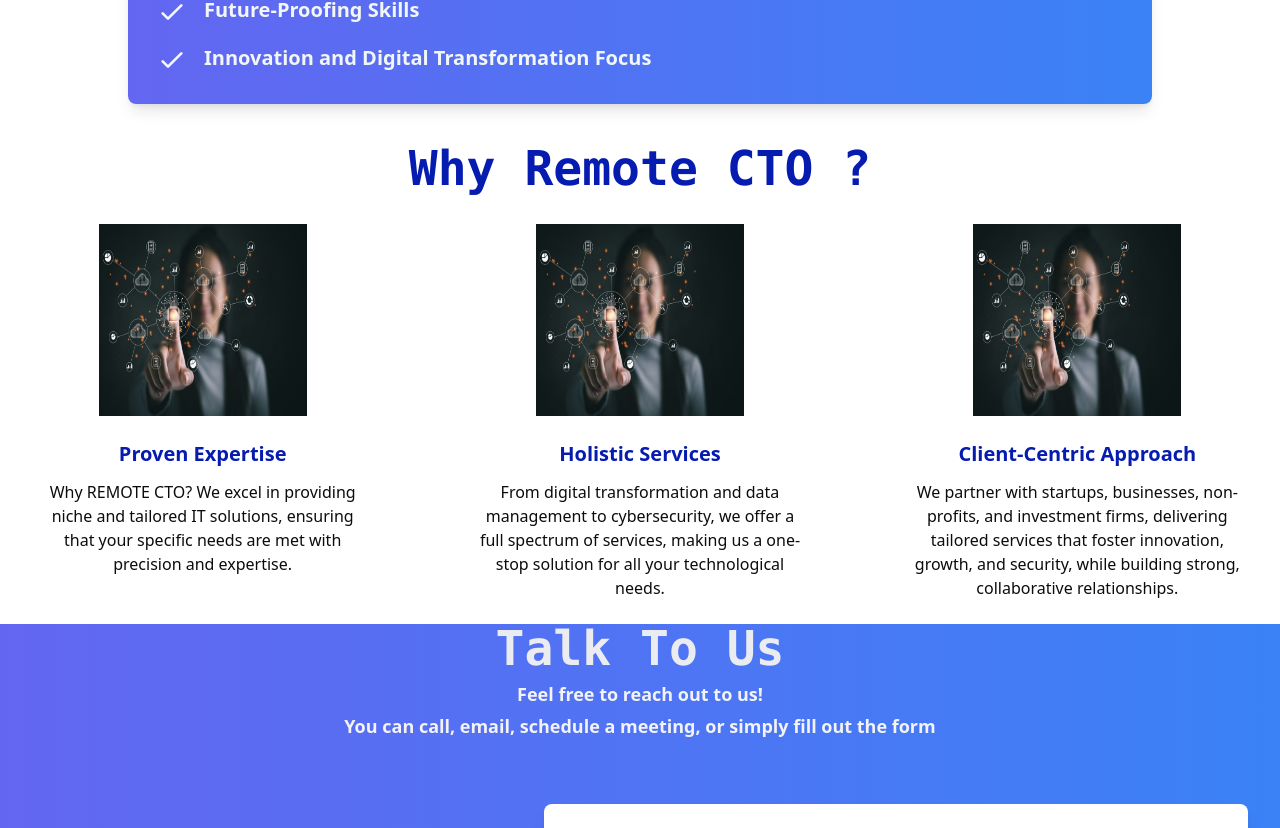
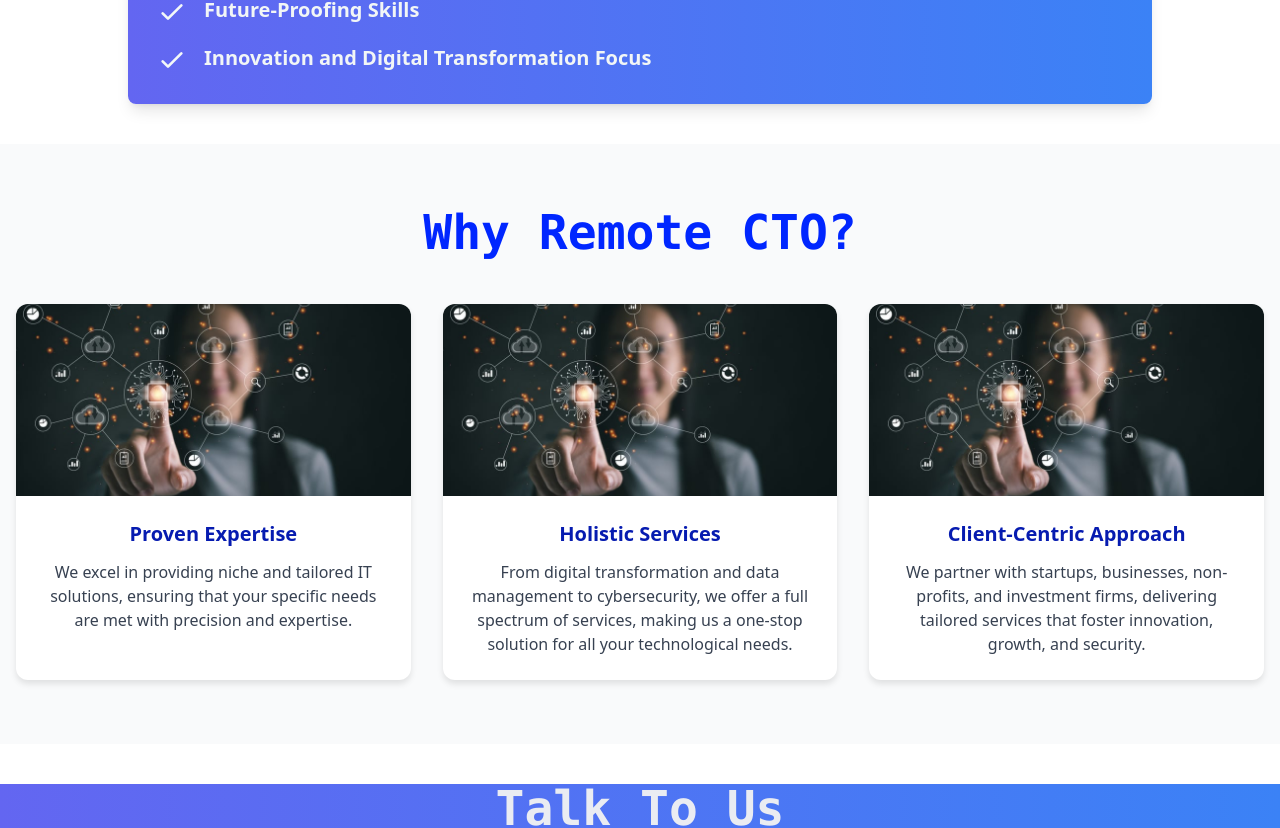
Before and after one commit to remote-cto/rcto_web_final, a Next.js app: page / in a window 1280 px wide. Shown: the part 6910-7738 px from the top of the page. Built offline with nearby package versions, Linux system fonts and the light colour scheme.

Commit message:
chnages done

```diff
--- a/app/components/FooterForm.tsx
+++ b/app/components/FooterForm.tsx
@@ -19,7 +19,7 @@ const FooterForm = () => {
     return (
         <div>
             <section className="bg-gradient-to-r from-indigo-500 to-blue-500">
-                <h2 className="text-xl lg:text-5xl font-bold text-center text-[#eaecf2] font-mono">
+                <h2 className="text-xl lg:text-5xl font-bold text-center text-[#eaecf2] font-mono mt-10">
                     Talk To Us
                 </h2>
                 <p className="text-lg font-bold text-center text-[#f3f3f6] mt-2">Feel free to reach out to us!</p>
--- a/app/components/WhyRemoteCTO.tsx
+++ b/app/components/WhyRemoteCTO.tsx
@@ -1,83 +1,107 @@
+
+"use client"
 import Image from "next/image";
-import React from "react";
+import React, { useState } from "react";
+import { motion } from "framer-motion";
+import { Info } from "lucide-react";
 
 const WhyRemoteCTO = () => {
+  // Explicitly type the state as number | null
+  const [hoveredCard, setHoveredCard] = useState<number | null>(null);
+
+  const cardVariants = {
+    initial: {
+      scale: 1,
+      boxShadow: "0 4px 6px rgba(0,0,0,0.1)"
+    },
+    hover: {
+      scale: 1.05,
+      boxShadow: "0 10px 20px rgba(6,27,176,0.2)",
+      transition: { duration: 0.3 }
+    }
+  };
+
+  const cardContents = [
+    {
+      icon: "/images/ManagedIT.jpg",
+      title: "Proven Expertise",
+      description: "We excel in providing niche and tailored IT solutions, ensuring that your specific needs are met with precision and expertise."
+    },
+    {
+      icon: "/images/ManagedIT.jpg",
+      title: "Holistic Services",
+      description: "From digital transformation and data management to cybersecurity, we offer a full spectrum of services, making us a one-stop solution for all your technological needs."
+    },
+    {
+      icon: "/images/ManagedIT.jpg",
+      title: "Client-Centric Approach",
+      description: "We partner with startups, businesses, non-profits, and investment firms, delivering tailored services that foster innovation, growth, and security."
+    }
+  ];
+
   return (
-    <div>
-      <section className="mb-15">
-        <div className=" lg:flex lg:items-center">
-          <div className="mx-auto max-w-xl text-center">
-            <h1 className="text-3xl font-extrabold sm:text-2xl">
-              <strong className="font-extrabold text-[#061BB0]  text-xl lg:text-5xl sm:block font-mono">
-                Why Remote CTO ?
-              </strong>
-            </h1>
-          </div>
+    <div className="bg-gray-50 py-16">
+      <motion.div
+        initial={{ opacity: 0, y: -50 }}
+        animate={{ opacity: 1, y: 0 }}
+        transition={{ duration: 0.6 }}
+        className="container mx-auto px-4"
+      >
+        <div className="text-center mb-12">
+          <motion.h1
+            initial={{ scale: 0.8, opacity: 0 }}
+            animate={{ scale: 1, opacity: 1 }}
+            transition={{ duration: 0.5 }}
+            className="text-xl lg:text-5xl font-bold text-center text-[#0026ff] mb-8 font-mono"
+          >
+            Why Remote CTO?
+          </motion.h1>
+
         </div>
 
-        <div className="grid grid-cols-1 md:grid-cols-3 mt-2 gap-8 max-w-7xl mx-auto">
-        <div className="max-w-sm mx-auto  transition-shadow duration-300 ease-in-out">
+        <div className="grid grid-cols-1 md:grid-cols-3 gap-8 max-w-7xl mx-auto">
+          {cardContents.map((card, index) => (
+            <motion.div
+              key={index}
+              variants={cardVariants}
+              initial="initial"
+              whileHover="hover"
+              className="bg-white rounded-xl overflow-hidden shadow-lg"
+              onHoverStart={() => setHoveredCard(index)}
+              onHoverEnd={() => setHoveredCard(null)}
+            >
+              <div className="relative">
                 <Image
-               src="/images/ManagedIT.jpg"
-              alt="Proven Expertise"
+                  src={card.icon}
+                  alt={card.title}
                   width={400}
                   height={400}
-              className="w-52 h-48 mx-auto mt-6 "
+                  className="w-full h-48 object-cover transform transition-transform duration-300 hover:scale-110"
                 />
+                {hoveredCard === index && (
+                  <motion.div
+                    initial={{ opacity: 0 }}
+                    animate={{ opacity: 1 }}
+                    className="absolute inset-0 bg-[#061BB0] bg-opacity-70 flex items-center justify-center"
+                  >
+                    <Info className="text-white w-12 h-12" />
+                  </motion.div>
+                )}
+              </div>
+
               <div className="p-6 text-center">
                 <h2 className="text-xl font-bold text-[#061BB0] mb-3">
-                <p>Proven Expertise</p>
+                  {card.title}
                 </h2>
-              <p className="text-[#0c0c0c]">
-                Why REMOTE CTO? We excel in providing niche and tailored IT
-                solutions, ensuring that your specific needs are met with
-                precision and expertise.
+                <p className="text-gray-700">
+                  {card.description}
                 </p>
+
               </div>
+            </motion.div>
+          ))}
         </div>
-
-          <div className="max-w-sm mx-auto  transition-shadow duration-300 ease-in-out">
-            <Image
-               src="/images/ManagedIT.jpg"
-              alt="Holistic Services"
-              width={400}
-              height={400}
-              className="w-52 h-48 mx-auto mt-6 "
-            />
-            <div className="p-6 text-center">
-              <h2 className="text-xl font-bold text-[#061BB0] mb-3">
-                <p>Holistic Services</p>
-              </h2>
-              <p className="text-[#0c0c0c]">
-                From digital transformation and data management to
-                cybersecurity, we offer a full spectrum of services, making us a
-                one-stop solution for all your technological needs.
-              </p>
-            </div>
-          </div>
-
-          <div className="max-w-sm mx-auto  transition-shadow duration-300 ease-in-out">
-            <Image
-               src="/images/ManagedIT.jpg"
-              alt="Client-Centric Approach"
-              width={400}
-              height={400}
-              className="w-52 h-48 mx-auto mt-6 "
-            />
-            <div className="p-6 text-center">
-              <h2 className="text-xl font-bold text-[#061BB0] mb-3">
-                <p>Client-Centric Approach</p>
-              </h2>
-              <p className="text-[#0c0c0c]">
-                We partner with startups, businesses, non- profits, and
-                investment firms, delivering tailored services that foster
-                innovation, growth, and security, while building strong,
-                collaborative relationships.
-              </p>
-            </div>
-          </div>
-        </div>
-      </section>
+      </motion.div>
     </div>
   );
 };
```
Lines whose indentation alone changed are shown as unchanged.
